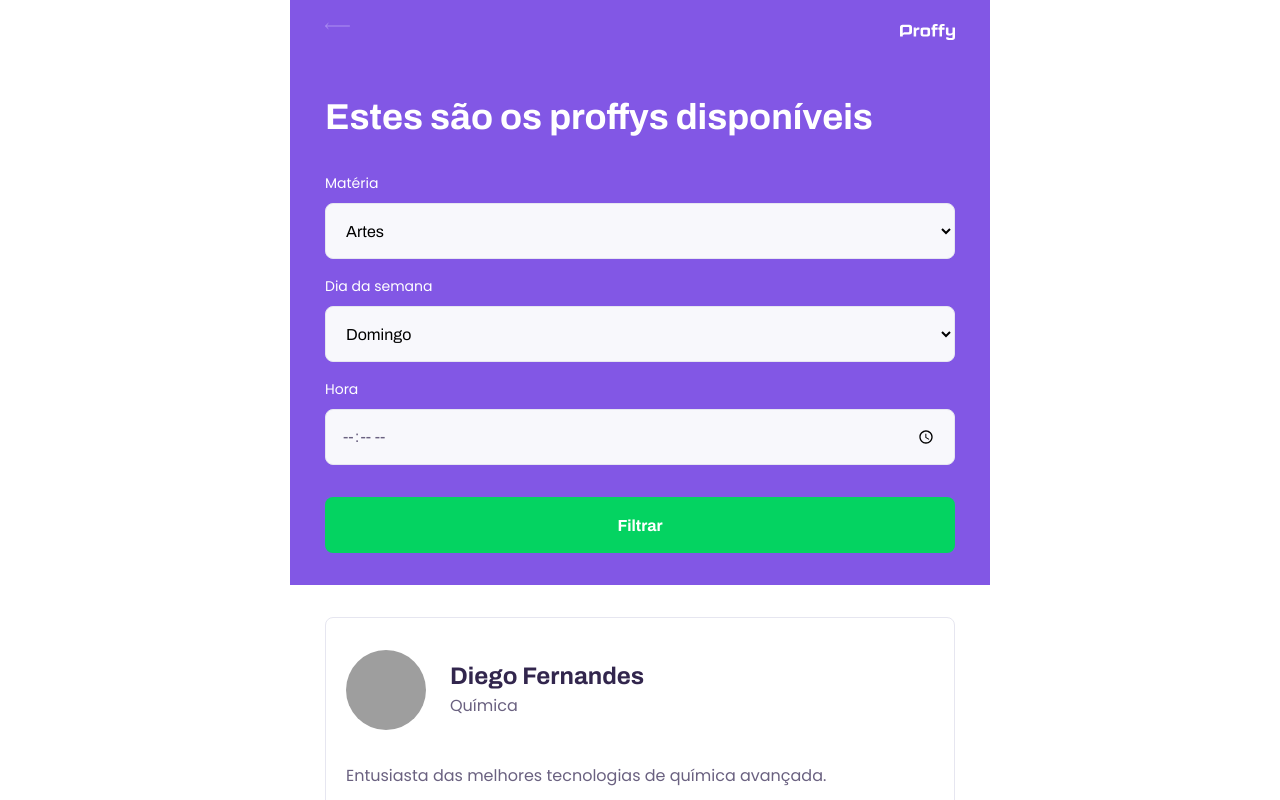
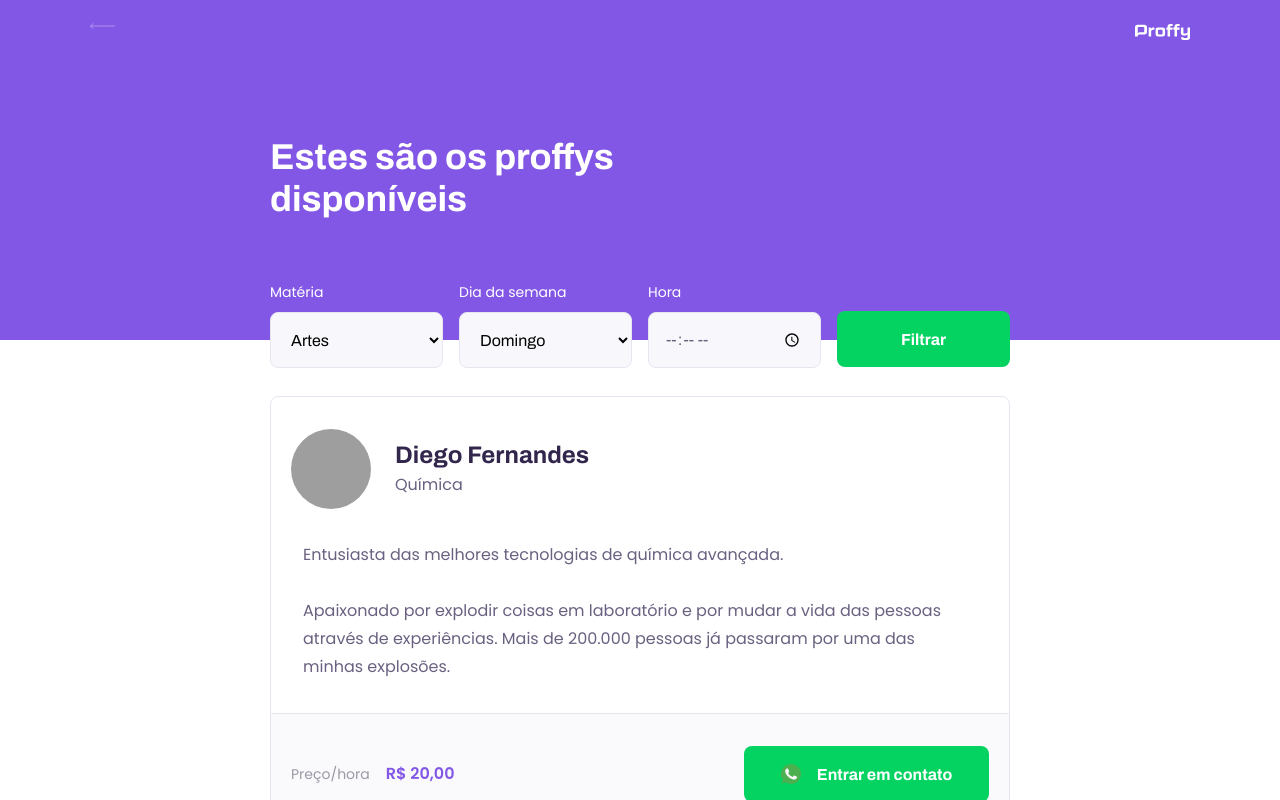
Before and after one commit to rafaelmindicelo/nlw, a plain HTML site: page study.html in a window 1280 px wide. Shown: the top 800 px of the page. Drawn offline with Linux system fonts and the light colour scheme; grey boxes are pictures that could not be loaded.

Commit message:
Layout da página study.html configurada para desktop

```diff
--- a/styles/partials/page-study.css
+++ b/styles/partials/page-study.css
@@ -36,6 +36,8 @@
 .page-header .header-content {
     width: 90%;
     margin: 3.2rem auto;
+
+    position: relative;
 }
 
 .page-header .header-content strong {
@@ -153,7 +155,7 @@
     margin-top: .4rem; /* margin só é respeitada para elementos in block */
 }
 
-.teacher-item p {
+.teacher-item > p {
     padding: 0 2rem;
     font-size: 1.6rem;
     line-height: 2.8rem;
@@ -207,4 +209,74 @@
     background: var(--color-secondary-dark);
 }
 
+@media (min-width: 700px) {
+    #page-study #container {
+        max-width: 100vw;
+    }
+
+    .page-header {
+        height: 340px;
+    }
+
+    .page-header .top-bar-container {
+        max-width: 1100px;
+    }
+
+    .page-header .header-content {
+        max-width: 740px;
+
+        margin: 0 auto;
+
+        flex: 1 1;
+        padding-bottom: 48px;
+        display: flex;
+        flex-direction: column;
+        justify-content: center;
+
+    }
+
+    .page-header .header-content strong {
+        max-width: 350px;
+    };
+
+    .teacher-item header,
+    .teacher-item footer {
+        padding: 32px;
+    }
+
+    #search-teachers {
+        display: grid;
+        grid-template-columns: repeat(4, 1fr); /* 4 colunas flexíveis */
+        gap: 16px; /* espaçamento entre as colunas */
+        position: absolute;
+        bottom: -28px;
+    }
+
+    #page-study main {
+        padding: 32px 0;
+        max-width: 740px;
+        margin: 0 auto;
+    }
+
+    #search-teachers .select-block {
+        margin-bottom: 0;
+    }
+
+    .teacher-item > p { /* > serve para estilizar apenas o primeiro nível, no caso primeiro nível de p */
+        padding: 0 32px;
+    }
+
+    .teacher-item footer p strong {
+        display: initial;
+        margin-left: 16px;
+    }
+    .teacher-item footer button{
+        width: 245px;
+        font-size: 16px;
+        justify-content: center;
+    }
+
+    .teacher-item footer button img {
+        margin-right: 16px;
+    }
 }
```
